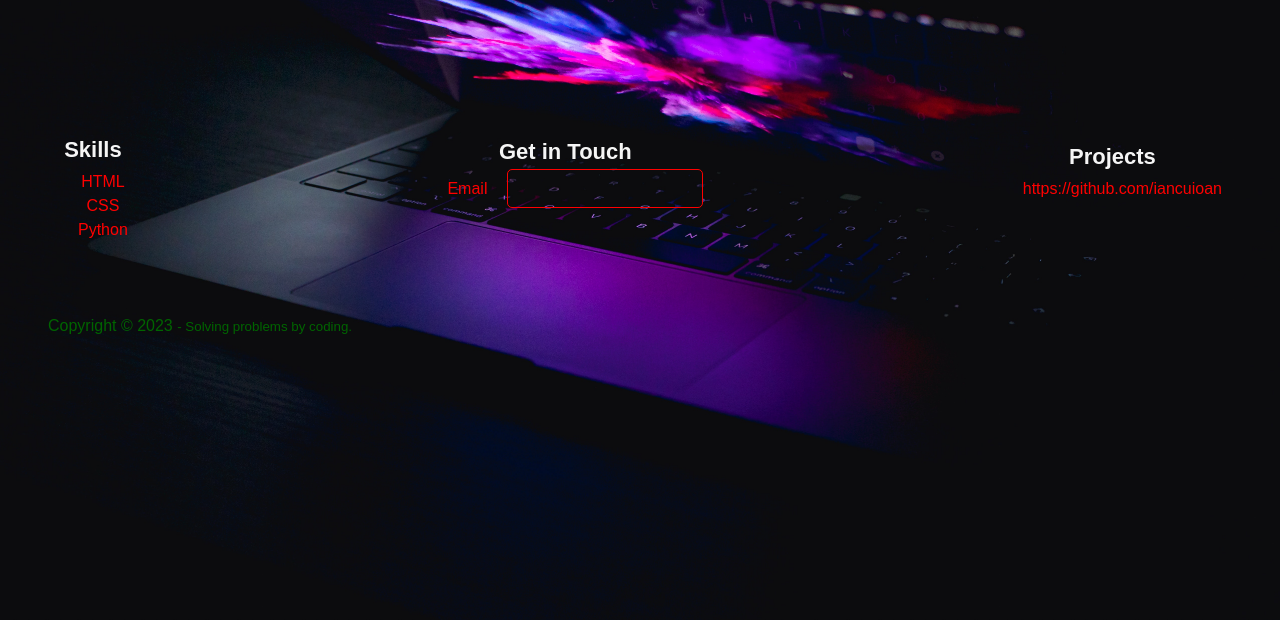
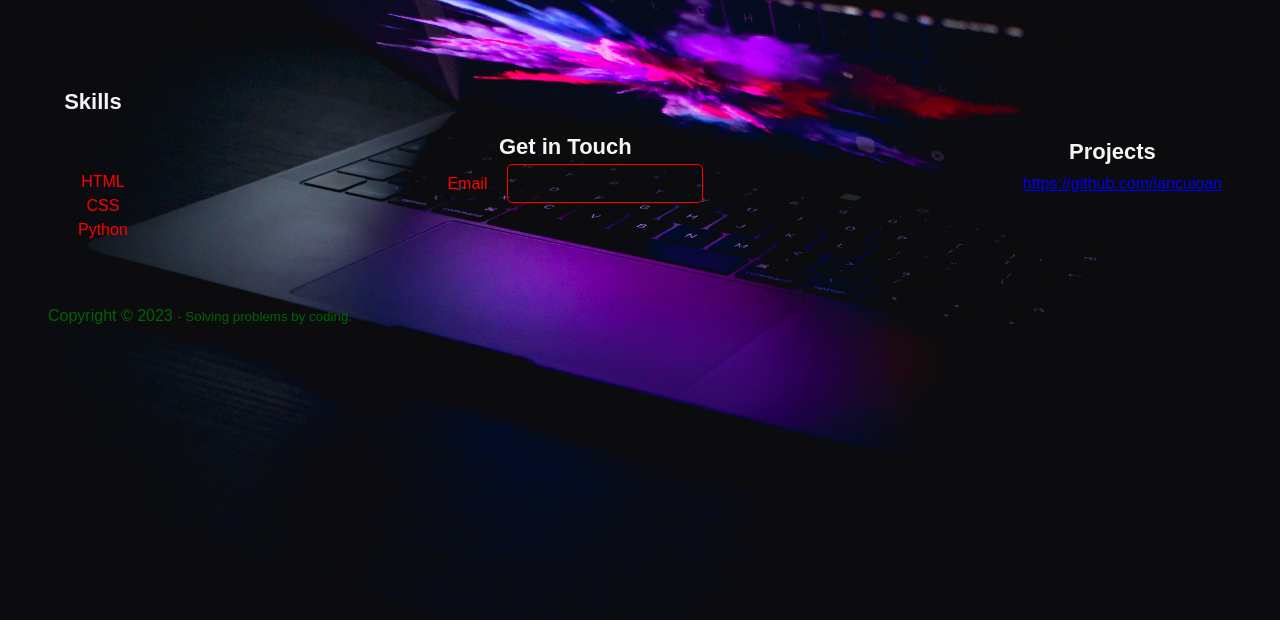
Before and after one commit to iancuioan/Portofolio, a plain HTML site: page index.html in a window 1280 px wide. Shown: the part 190-810 px from the top of the page. Drawn offline with Linux system fonts and the light colour scheme.

Commit message:
Update index.html

```diff
--- a/index.html
+++ b/index.html
@@ -8,7 +8,7 @@
         <title>Portofolio</title>
     </head>
     <body>
-        <p class="logo"><strong><i>ii</i></strong></p>
+        <p class="logo"><strong><i>ii</i> </strong></p>
         <header>
             <div>
                 <h1 class="name1">Hi everyone! I'm </h1>
@@ -20,9 +20,9 @@
         </header>
 
         <main>
-            <div class="skill">
+            <div class="item">
                 <h2>Skills</h2>
-                <ul>
+                <ul class="skill">
                     <li>HTML</li>
                     <li>CSS</li>
                     <li>Python</li>
@@ -37,16 +37,18 @@
             <div class="item">
                 <h2>Projects</h2>
                 <ul>
-                    <li>
-                        https://github.com/iancuioan
+                    <li class="gitlink">
+                        <a href="https://github.com/iancuioan" target="blank"> https://github.com/iancuioan</a>
                     </li>
                 </ul>
             </div>
         </main>
         <footer>
+            <div class="inner"></div>
             <p>Copyright &#169 <span id="copyright">
         <script>document.getElementById('copyright').appendChild(document.createTextNode(new Date().getFullYear()))</script>
     </span> <small>- Solving problems by coding.</small></p>
+            </div>
         </footer>
     </body>
 </html>
```
